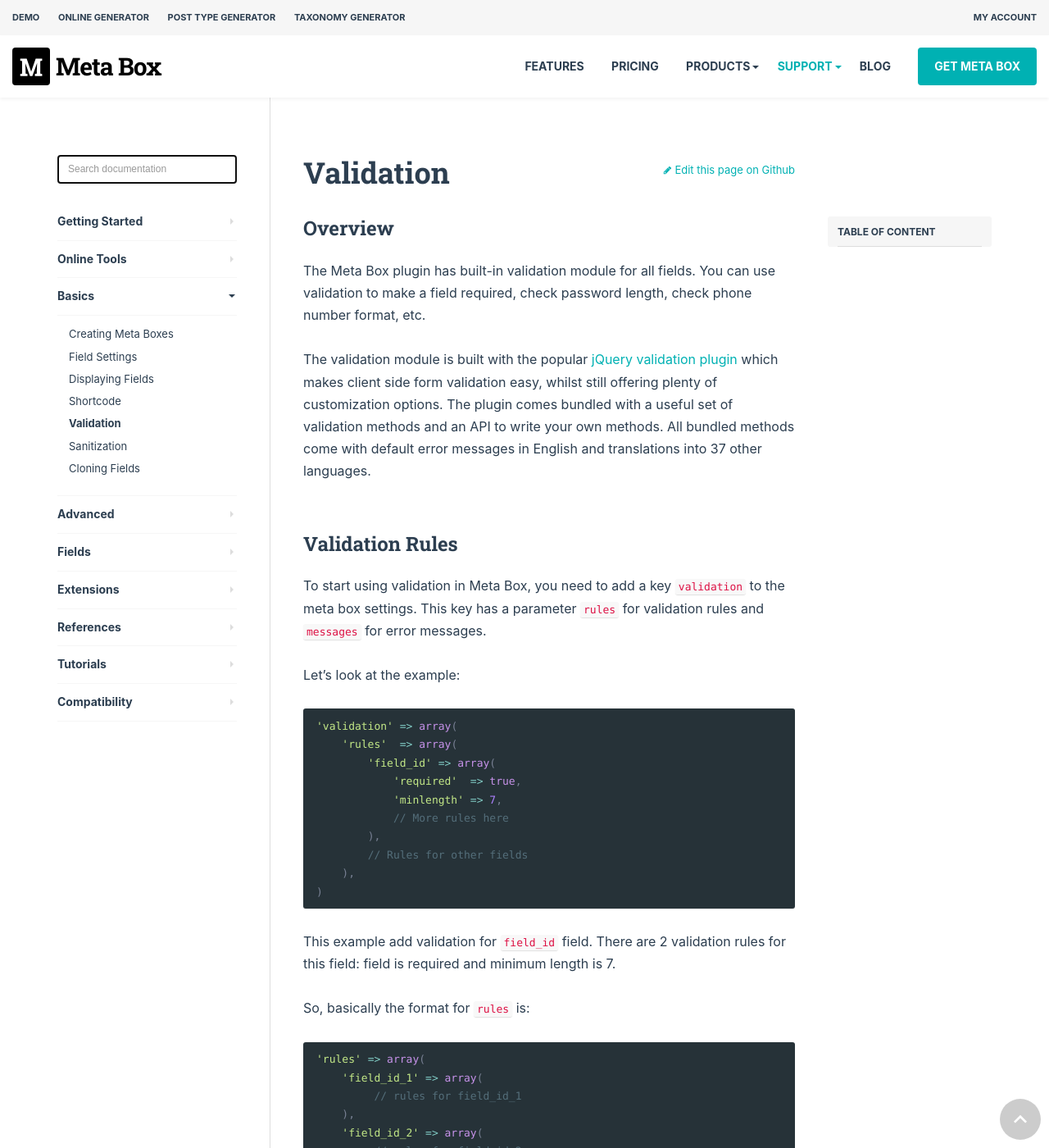
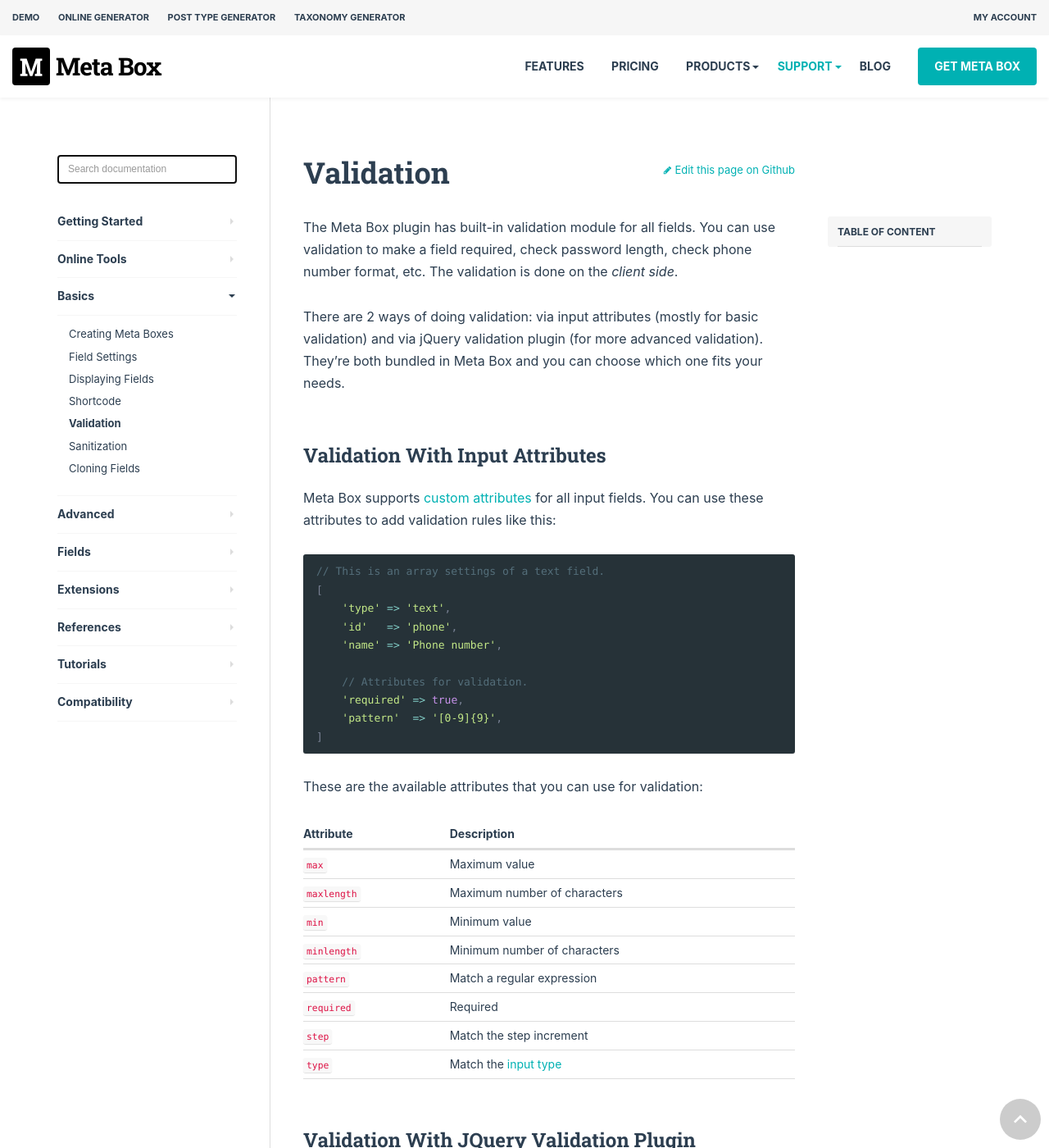
Before and after one commit to wpmetabox/docs, a Jekyll site: the page built from _docs/validation.md, in a window 1280 px wide and 1400 px high. Shown: the whole window at 82% size. Built offline with Jekyll 4.4.1, drawn with Linux system fonts in a browser that asks for light colours; comment, search, counter and statistics services are not loaded; some of the changed text lies outside the part shown.

Commit message:
Update validation.md

````diff
--- a/_docs/validation.md
+++ b/_docs/validation.md
@@ -2,50 +2,67 @@
 title: Validation
 ---
 
-## Overview
+The Meta Box plugin has built-in validation module for all fields. You can use validation to make a field required, check password length, check phone number format, etc. The validation is done on the *client side*.
 
-The Meta Box plugin has built-in validation module for all fields. You can use validation to make a field required, check password length, check phone number format, etc.
+There are 2 ways of doing validation: via input attributes (mostly for basic validation) and via jQuery validation plugin (for more advanced validation). They're both bundled in Meta Box and you can choose which one fits your needs.
 
-The validation module is built with the popular [jQuery validation plugin](https://jqueryvalidation.org/) which makes client side form validation easy, whilst still offering plenty of customization options. The plugin comes bundled with a useful set of validation methods and an API to write your own methods. All bundled methods come with default error messages in English and translations into 37 other languages.
+## Validation with input attributes
 
-## Validation rules
-
-To start using validation in Meta Box, you need to add a key `validation` to the meta box settings. This key has a parameter `rules` for validation rules and `messages` for error messages.
-
-Let's look at the example:
+Meta Box supports [custom attributes](https://docs.metabox.io/custom-attributes/) for all input fields. You can use these attributes to add validation rules like this:
 
 ```php
-'validation' => array(
-    'rules'  => array(
-        'field_id' => array(
+// This is an array settings of a text field.
+[
+    'type' => 'text',
+    'id'   => 'phone',
+    'name' => 'Phone number',
+
+    // Attributes for validation.
+    'required' => true,
+    'pattern'  => '[0-9]{9}',
+]
+```
+
+These are the available attributes that you can use for validation:
+
+Attribute| Description
+---|---
+`max` | Maximum value
+`maxlength` | Maximum number of characters
+`min` | Minimum value
+`minlength` | Minimum number of characters
+`pattern` | Match a regular expression
+`required` | Required
+`step` | Match the step increment
+`type` | Match the [input type](https://docs.metabox.io/html5-input-types/)
+
+## Validation with jQuery validation plugin
+
+For more advanced validation, including new rules and custom error messages, you might want to use the validation module, powered by the popular [jQuery validation plugin](https://jqueryvalidation.org/). It comes bundled with a useful set of validation methods and an API to write your own methods. All methods come with default error messages in English and translations into 37 other languages.
+
+To use it, you need to add a key `validation` to the [meta box settings](https://docs.metabox.io/creating-meta-boxes/). This key has a parameter `rules` for validation rules and `messages` for error messages.
+
+```php
+// This is a part of the meta box settings
+'validation' => [
+    'rules'  => [
+        'field_id' => [
             'required'  => true,
             'minlength' => 7,
             // More rules here
-        ),
+        ],
         // Rules for other fields
-    ),
-)
+    ],
+    'messages' => [
+        'field_id' => [
+            'required'  => 'Password is required',
+            'minlength' => 'Password must be at least 7 characters',
+        ],
+    ],
+],
 ```
 
-This example add validation for `field_id` field. There are 2 validation rules for this field: field is required and minimum length is 7.
-
-So, basically the format for `rules` is:
-
-```php
-'rules' => array(
-    'field_id_1' => array(
-         // rules for field_id_1
-    ),
-    'field_id_2' => array(
-         // rules for field_id_2
-    ),
-    // Rules for other fields
-),
-```
-
-## Built-in validation rules
-
-These are list of basic validation rules that you can use for your fields:
+These are available validation rules that you can use:
 
 Name|Description
 ---|---
@@ -64,53 +81,30 @@
 `digits` | Makes the element require digits only.
 `creditcard` | Makes the element require a credit card number.
 `equalTo` | Requires the element to be the same as another one. Value must be the ID of another field.
+`extension` | Makes the element require certain file extensions. For `file`, `image` fields only.
+`accept` | Makes a file upload accept only specified mime-types. For `file`, `image` fields only.
+`phoneUS` | Validate for valid US phone number.
 `remote` | Requests a resource to check the element for validity. Value can be URL of the resource to request for server side validation (string) or options to fully customize the request, see [jQuery.ajax](https://api.jquery.com/jQuery.ajax). The server side resource is called via jQuery.ajax and gets a key/value pair corresponding to the name of the validated element and its value as a GET parameter. The response is evaluated as JSON and must be `true` for valid elements, and can be any `false`, `undefined` or `null` for invalid elements, using the default message; or a string, eg. "That name is already taken, try peter123 instead" to display as the error message.
 
 For more details about validation rules, please read the [jQuery validation documentation](https://jqueryvalidation.org/documentation/).
 
-## Error messages
-
-To use custom error messages, you can add another parameter `messages` for `validation` key. This parameter has the same format as `rules`, but it just contains error messages for each rule.
-
-Look at the example below:
-
-```php
-'validation' => array(
-    'rules'  => array(
-        'field_id' => array(
-            'required'  => true,
-            'minlength' => 7,
-        ),
-    ),
-    // Optional override of default error messages
-    'messages' => array(
-        'field_id' => array(
-            'required'  => 'Password is required',
-            'minlength' => 'Password must be at least 7 characters',
-        ),
-    )
-)
-```
-
-## Notes
-
-### Input name
+**Notes**
 
 The jQuery validation library actually uses **input name**, not input ID. In most cases, field ID is the same as field name. But for some cases such as field is a checkbox list or is a taxonomy with `field_type` is `checkbox_list`, e.g. where field has multiple inputs, then all those inputs don't have IDs.
 
 In this case, **you need to use input name for the rules**. For example, if you use a taxonomy field with `field_type` is `checkbox_list`, you should set validation rules as follows:
 
 ```php
-'validation' => array(
-    'rules'  => array(
-        'my_taxonomy[]' => array(
+'validation' => [
+    'rules'  => [
+        'my_taxonomy[]' => [
             'required'  => true,
-        ),
-    ),
-    'messages' => array(
-        'my_taxonomy[]' => array(
+        ],
+    ],
+    'messages' => [
+        'my_taxonomy[]' => [
             'required'  => 'You must select a tag to proceed',
-        ),
-    ),
-),
+        ],
+    ],
+],
 ```
````
